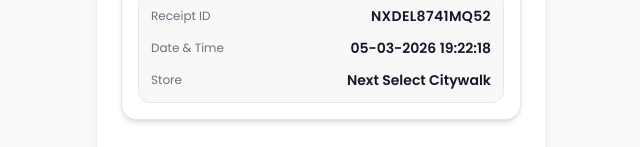
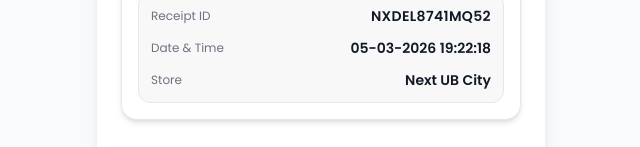
Before and after one commit to aadi310/Next-Smart-Receipts, a Next.js app: page / in a window 1280 px wide. Shown: the part 320-467 px from the top of the page, without its empty margins (319-959 px from the left). Built offline with nearby package versions, Linux system fonts and the light colour scheme.

Commit message:
Update page.tsx

```diff
--- a/app/page.tsx
+++ b/app/page.tsx
@@ -251,7 +251,7 @@ const receipts = {
     date: "05-03-2026",
     time: "19:22:18",
     associate: "Priya Sharma",
-    branch: "Select Citywalk",
+    branch: "UB City",
 
     items: [
       {
@@ -327,7 +327,7 @@ const receipts = {
     date: "20-01-2026",
     time: "14:22:18",
     associate: "Anita Mehta",
-    branch: "DLF Mall of India",
+    branch: "Business Tower",
 
     items: [
       {
@@ -403,7 +403,7 @@ const receipts = {
     date: "15-12-2025",
     time: "12:45:33",
     associate: "Rohit Verma",
-    branch: "Phoenix Palladium",
+    branch: "UB City",
 
     items: [
       {
```
